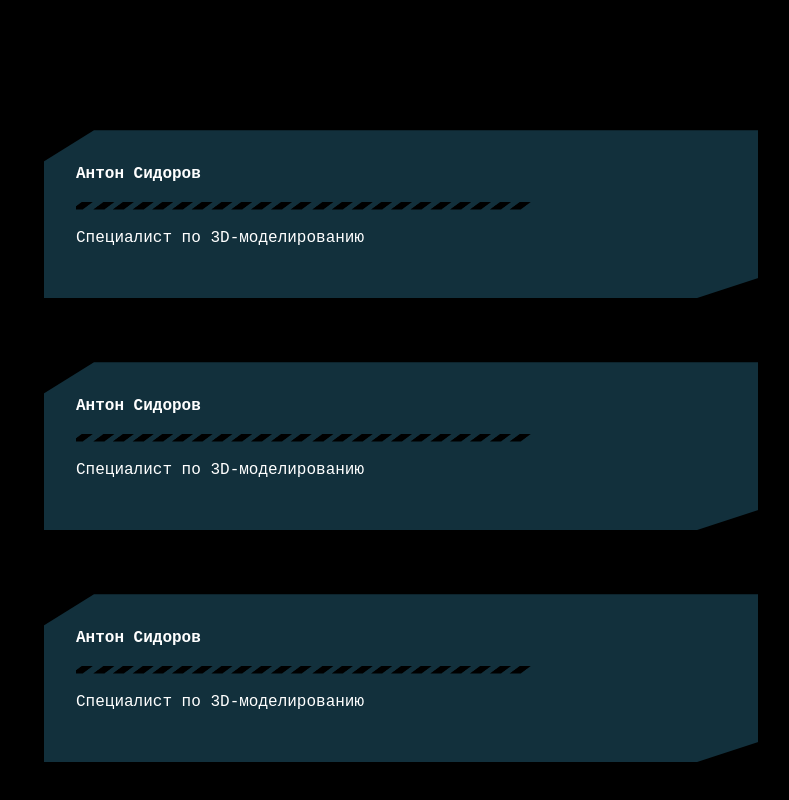
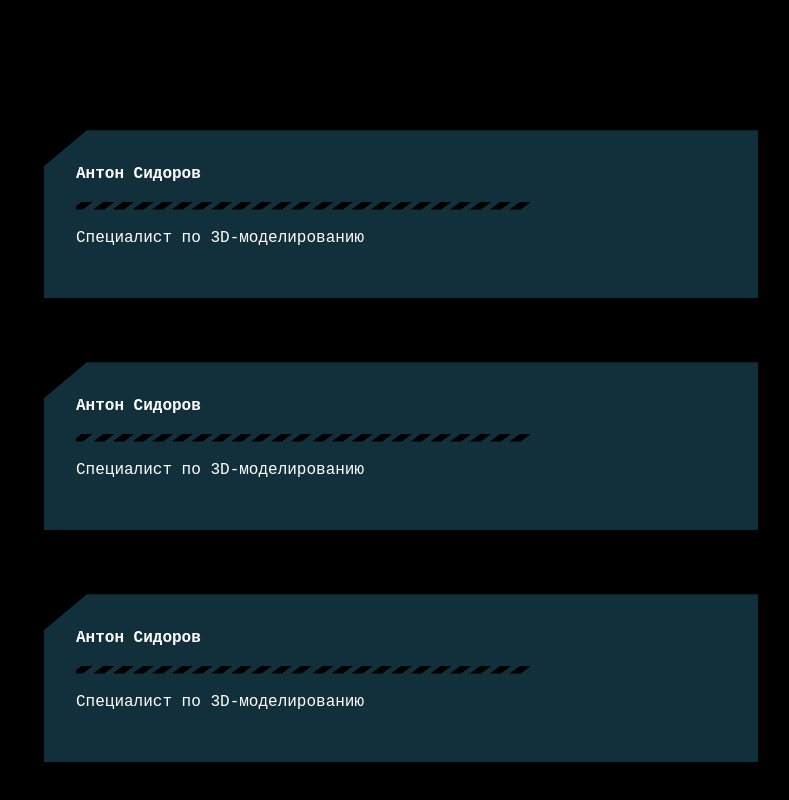
Before and after one commit to EkaterinaP-7/cibersport, a website: page index.html in a window 1280 px wide. Shown: the part 2994-3794 px from the top of the page, 338-1127 px from the left. Drawn offline with nearby package versions, Linux system fonts and the light colour scheme; a web font is replaced by a local one.

Commit message:
под новый лого

```diff
--- a/css/style.css
+++ b/css/style.css
@@ -887,7 +887,7 @@ tr td:not(tr td:first-child) {
 .speaker .speaker-info {
     background-color: #12303c;
     /* var(--color-lavanda); */
-    clip-path: polygon(7% 0%, 100% 0%, 113% 70%, -165% 455%);
+    clip-path: polygon(6% 0%, 100% 0%, 113% 100%, -22% 100%);
     padding: 2rem;
     margin-left: 3rem;
     width: 80%;
```
